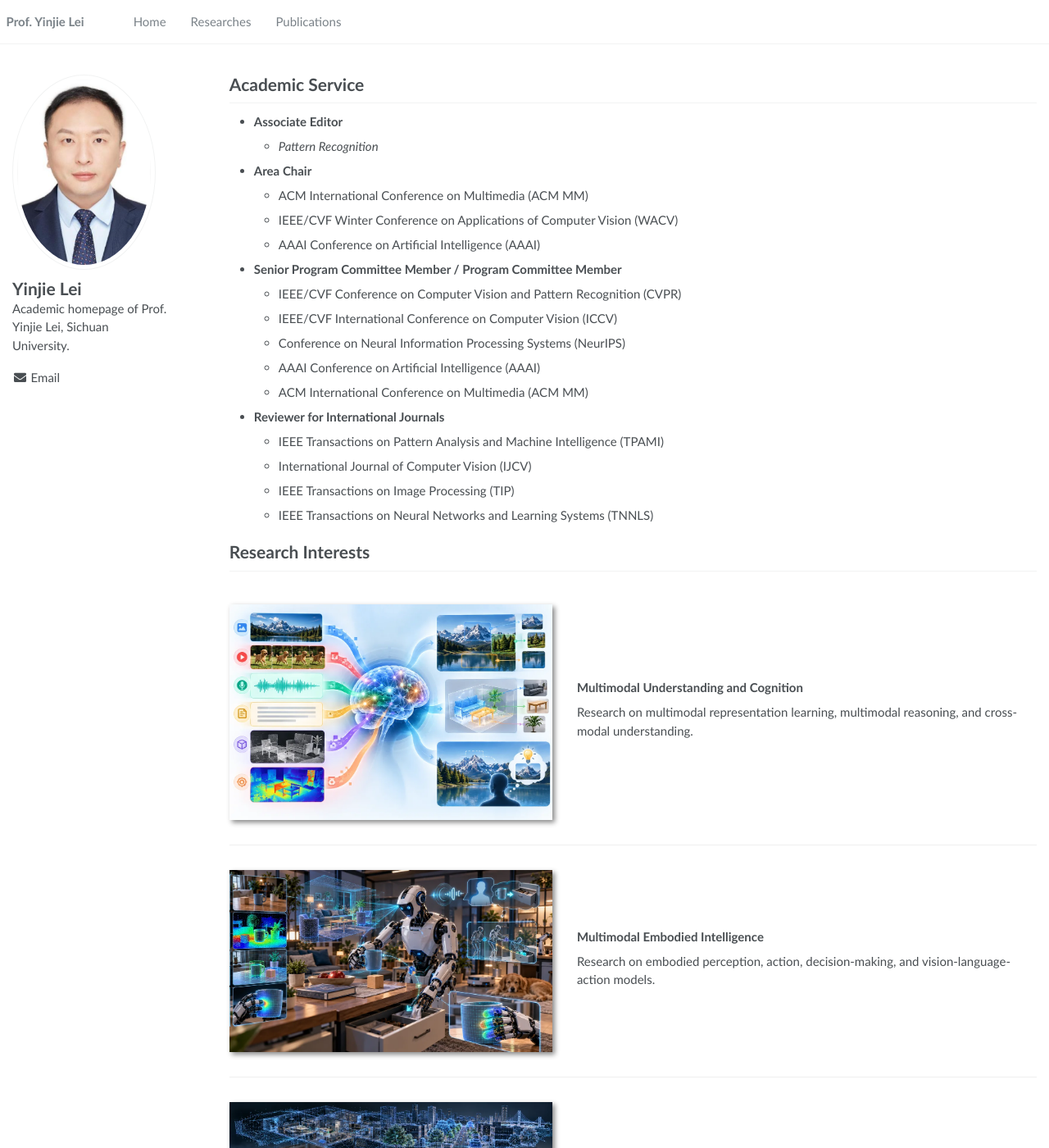
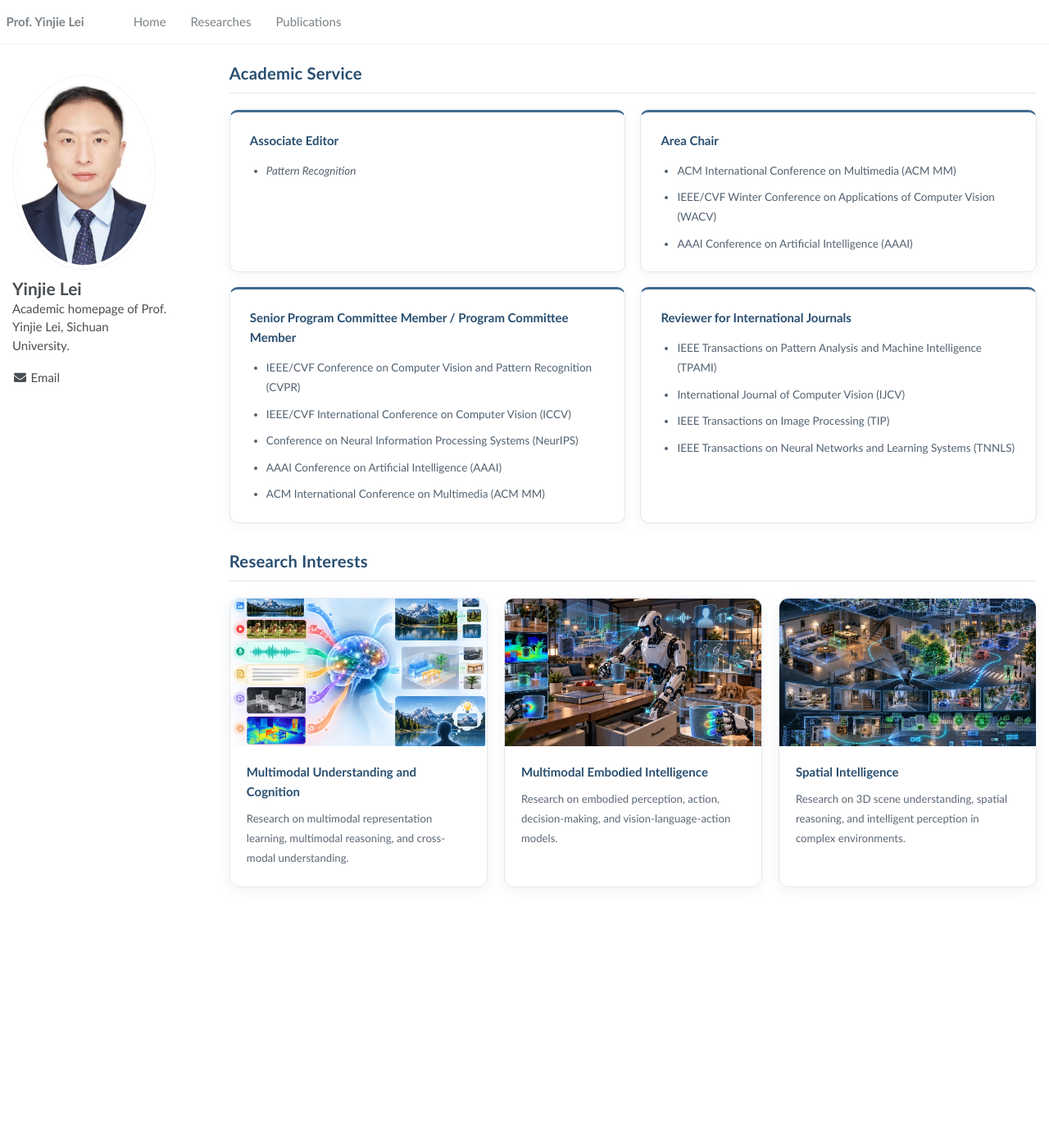
Before and after one commit to leolyj/leolyj.github.io, a Jekyll site: the page built from _pages/research.md, in a window 1280 px wide and 1400 px high. Shown: the whole window at 82% size. Built offline with Jekyll 4.4.1, drawn with Linux system fonts in a browser that asks for light colours.

Commit message:
Redesign research page layout

```diff
--- a/_pages/research.md
+++ b/_pages/research.md
@@ -4,87 +4,95 @@ title: "Researches"
 author_profile: true
 ---
 
-# Academic Service
+<div class="research-page" markdown="1">
 
-- **Associate Editor**
-  - *Pattern Recognition*
+## Academic Service
 
-- **Area Chair**
-  - ACM International Conference on Multimedia (ACM MM)
-  - IEEE/CVF Winter Conference on Applications of Computer Vision (WACV)
-  - AAAI Conference on Artificial Intelligence (AAAI)
+<div class="service-grid">
 
-- **Senior Program Committee Member / Program Committee Member**
-  - IEEE/CVF Conference on Computer Vision and Pattern Recognition (CVPR)
-  - IEEE/CVF International Conference on Computer Vision (ICCV)
-  - Conference on Neural Information Processing Systems (NeurIPS)
-  - AAAI Conference on Artificial Intelligence (AAAI)
-  - ACM International Conference on Multimedia (ACM MM)
+<div class="service-card" markdown="1">
 
-- **Reviewer for International Journals**
-  - IEEE Transactions on Pattern Analysis and Machine Intelligence (TPAMI)
-  - International Journal of Computer Vision (IJCV)
-  - IEEE Transactions on Image Processing (TIP)
-  - IEEE Transactions on Neural Networks and Learning Systems (TNNLS)
+### Associate Editor
 
-# Research Interests
+- *Pattern Recognition*
 
-<div class="paper-box">
-  <div class="paper-box-image">
-    <div>
-      <img
-        src="/images/multimodal_understanding.webp"
-        alt="Multimodal Understanding and Cognition"
-        width="100%"
-        loading="lazy"
-        decoding="async">
-    </div>
-  </div>
-  <div class="paper-box-text" markdown="1">
+</div>
 
-**Multimodal Understanding and Cognition**
+<div class="service-card" markdown="1">
 
-Research on multimodal representation learning, multimodal reasoning, and cross-modal understanding.
+### Area Chair
 
+- ACM International Conference on Multimedia (ACM MM)
+- IEEE/CVF Winter Conference on Applications of Computer Vision (WACV)
+- AAAI Conference on Artificial Intelligence (AAAI)
+
+</div>
+
+<div class="service-card" markdown="1">
+
+### Senior Program Committee Member / Program Committee Member
+
+- IEEE/CVF Conference on Computer Vision and Pattern Recognition (CVPR)
+- IEEE/CVF International Conference on Computer Vision (ICCV)
+- Conference on Neural Information Processing Systems (NeurIPS)
+- AAAI Conference on Artificial Intelligence (AAAI)
+- ACM International Conference on Multimedia (ACM MM)
+
+</div>
+
+<div class="service-card" markdown="1">
+
+### Reviewer for International Journals
+
+- IEEE Transactions on Pattern Analysis and Machine Intelligence (TPAMI)
+- International Journal of Computer Vision (IJCV)
+- IEEE Transactions on Image Processing (TIP)
+- IEEE Transactions on Neural Networks and Learning Systems (TNNLS)
+
+</div>
+
+</div>
+
+## Research Interests
+
+<div class="research-interest-grid">
+
+<div class="research-interest-card">
+  <img
+    src="/images/multimodal_understanding.webp"
+    alt="Multimodal Understanding and Cognition"
+    loading="lazy"
+    decoding="async">
+  <div class="research-interest-content">
+    <h3>Multimodal Understanding and Cognition</h3>
+    <p>Research on multimodal representation learning, multimodal reasoning, and cross-modal understanding.</p>
   </div>
 </div>
 
-<div class="paper-box">
-  <div class="paper-box-image">
-    <div>
-      <img
-        src="/images/multimodal_embodied.webp"
-        alt="Multimodal Embodied Intelligence"
-        width="100%"
-        loading="lazy"
-        decoding="async">
-    </div>
-  </div>
-  <div class="paper-box-text" markdown="1">
-
-**Multimodal Embodied Intelligence**
-
-Research on embodied perception, action, decision-making, and vision-language-action models.
-
+<div class="research-interest-card">
+  <img
+    src="/images/multimodal_embodied.webp"
+    alt="Multimodal Embodied Intelligence"
+    loading="lazy"
+    decoding="async">
+  <div class="research-interest-content">
+    <h3>Multimodal Embodied Intelligence</h3>
+    <p>Research on embodied perception, action, decision-making, and vision-language-action models.</p>
   </div>
 </div>
 
-<div class="paper-box">
-  <div class="paper-box-image">
-    <div>
-      <img
-        src="/images/spatial_intelligence.webp"
-        alt="Spatial Intelligence"
-        width="100%"
-        loading="lazy"
-        decoding="async">
-    </div>
-  </div>
-  <div class="paper-box-text" markdown="1">
-
-**Spatial Intelligence**
-
-Research on 3D scene understanding, spatial reasoning, and intelligent perception in complex environments.
-
+<div class="research-interest-card">
+  <img
+    src="/images/spatial_intelligence.webp"
+    alt="Spatial Intelligence"
+    loading="lazy"
+    decoding="async">
+  <div class="research-interest-content">
+    <h3>Spatial Intelligence</h3>
+    <p>Research on 3D scene understanding, spatial reasoning, and intelligent perception in complex environments.</p>
   </div>
 </div>
+
+</div>
+
+</div>
--- a/_sass/_page.scss
+++ b/_sass/_page.scss
@@ -536,3 +536,173 @@
     left: -23px;
   }
 }
+
+
+/* ========================================
+   Research page design
+   ======================================== */
+
+.research-page {
+  max-width: 1100px;
+  margin: 0 auto 36px;
+  color: #374151;
+}
+
+.research-page > h2 {
+  margin: 28px 0 20px;
+  padding-bottom: 12px;
+  border-bottom: 1px solid #e1e8f0;
+  color: #294e70;
+  font-size: 1.35em;
+  font-weight: 700;
+  letter-spacing: 0.01em;
+}
+
+.research-page > h2:first-child {
+  margin-top: 8px;
+}
+
+/* Academic Service */
+
+.service-grid {
+  display: grid;
+  grid-template-columns: repeat(2, minmax(0, 1fr));
+  gap: 18px;
+  margin-bottom: 34px;
+}
+
+.service-card {
+  min-width: 0;
+  padding: 22px 24px;
+  background: #fff;
+  border: 1px solid #e1e8f0;
+  border-top: 3px solid #426b91;
+  border-radius: 10px;
+  box-shadow: 0 3px 14px rgba(31, 55, 78, 0.05);
+  transition: transform 0.2s ease, box-shadow 0.2s ease;
+}
+
+.service-card:hover {
+  transform: translateY(-3px);
+  box-shadow: 0 8px 24px rgba(31, 55, 78, 0.10);
+}
+
+.service-card h3 {
+  margin: 0 0 14px;
+  color: #294e70;
+  font-size: 1em;
+  font-weight: 700;
+  line-height: 1.6;
+}
+
+.service-card ul {
+  margin: 0;
+  padding-left: 20px;
+}
+
+.service-card li {
+  margin-bottom: 9px;
+  color: #526170;
+  font-size: 0.9em;
+  line-height: 1.75;
+}
+
+.service-card li:last-child {
+  margin-bottom: 0;
+}
+
+/* Research Interests */
+
+.research-interest-grid {
+  display: grid;
+  grid-template-columns: repeat(3, minmax(0, 1fr));
+  gap: 20px;
+  align-items: stretch;
+  margin-top: 8px;
+}
+
+.research-interest-card {
+  min-width: 0;
+  overflow: hidden;
+  background: #fff;
+  border: 1px solid #e1e8f0;
+  border-radius: 12px;
+  box-shadow: 0 4px 16px rgba(31, 55, 78, 0.06);
+  transition: transform 0.22s ease, box-shadow 0.22s ease;
+}
+
+.research-interest-card:hover {
+  transform: translateY(-4px);
+  box-shadow: 0 10px 26px rgba(31, 55, 78, 0.12);
+}
+
+.research-interest-card > img {
+  display: block;
+  width: 100%;
+  height: 180px;
+  margin: 0;
+  object-fit: cover;
+  background: #f1f5f9;
+}
+
+.research-interest-content {
+  padding: 19px 20px 22px;
+}
+
+.research-interest-content h3 {
+  margin: 0 0 10px;
+  color: #294e70;
+  font-size: 1em;
+  font-weight: 700;
+  line-height: 1.6;
+}
+
+.research-interest-content p {
+  margin: 0;
+  color: #5b6673;
+  font-size: 0.88em;
+  line-height: 1.8;
+}
+
+/* Responsive layout */
+
+@media (max-width: 900px) {
+  .service-grid {
+    grid-template-columns: 1fr;
+  }
+
+  .research-interest-grid {
+    grid-template-columns: repeat(2, minmax(0, 1fr));
+  }
+}
+
+@media (max-width: 600px) {
+  .research-page {
+    padding: 0 12px;
+  }
+
+  .research-interest-grid {
+    grid-template-columns: 1fr;
+  }
+
+  .research-interest-card > img {
+    height: auto;
+    aspect-ratio: 16 / 9;
+  }
+
+  .service-card {
+    padding: 18px 20px;
+  }
+}
+
+@media (prefers-reduced-motion: reduce) {
+  .service-card,
+  .research-interest-card {
+    transition: none;
+  }
+
+  .service-card:hover,
+  .research-interest-card:hover {
+    transform: none;
+  }
+}
```
